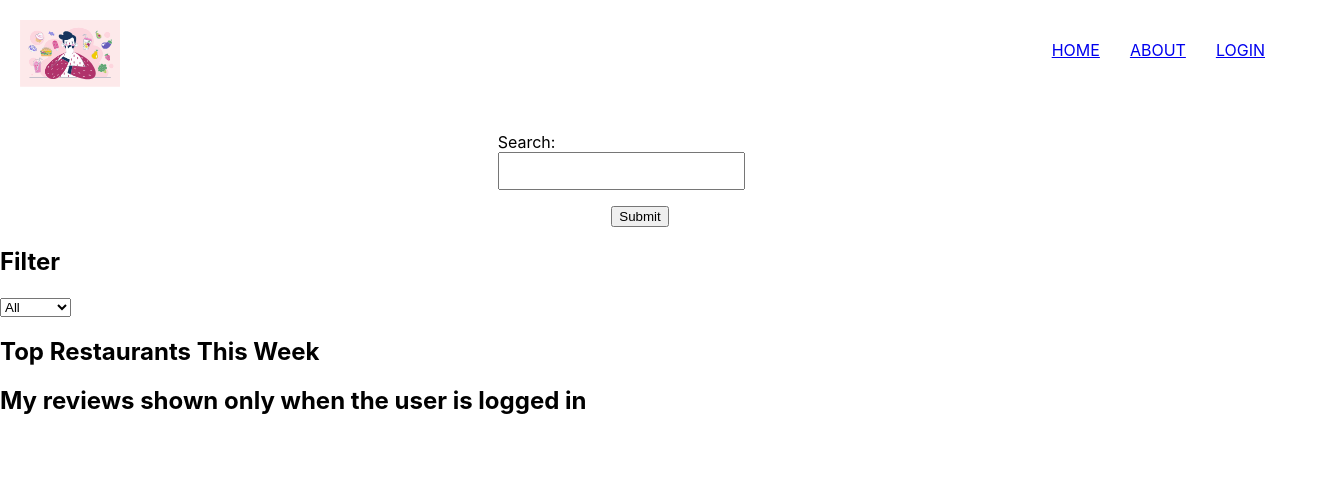
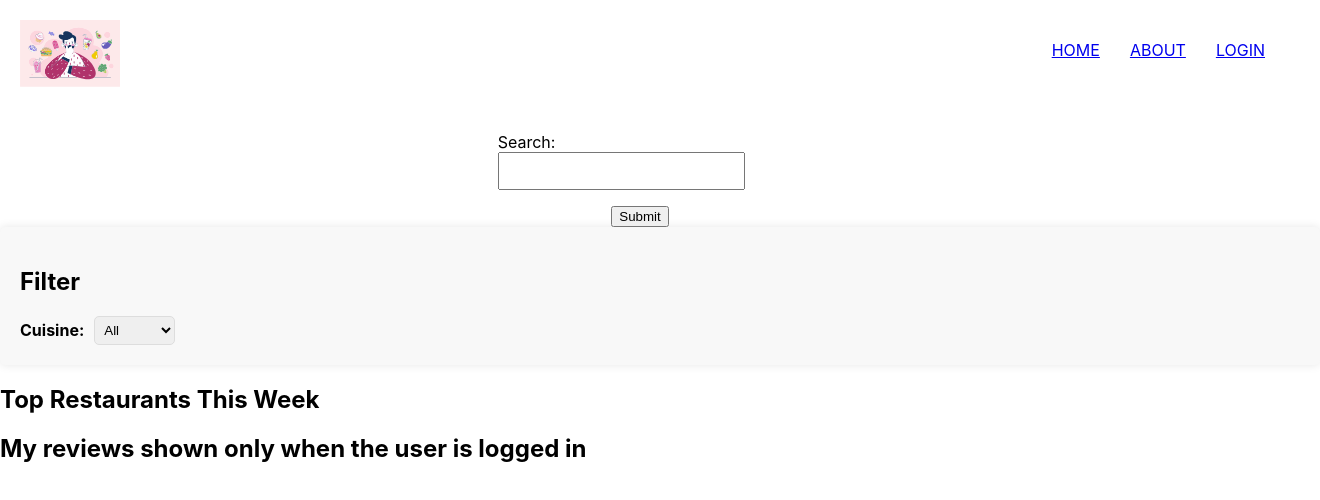
Before and after one commit to LeeJihyun99/RestaurantReviewApp, a React (Create React App) app in the folder restaurant-review-app/: page / in a window 1280 px wide. Shown: the top 500 px of the page, 1320 px wide, since content can reach past the window. Built offline with nearby package versions, Linux system fonts and the light colour scheme.

Commit message:
Update sccs, decorate a bit :_>

```diff
--- a/restaurant-review-app/src/components/filter/filter.component.jsx
+++ b/restaurant-review-app/src/components/filter/filter.component.jsx
@@ -1,4 +1,5 @@
 import React, { useState } from 'react';
+import './filter.styles.scss';
 
 const Filter = () => {
     const [cuisine, setCuisine] = useState('All');
@@ -8,9 +9,11 @@ const Filter = () => {
     };
 
     return (
-        <div>
+        <div className="filter-container">
             <h2>Filter</h2>
-            <select value={cuisine} onChange={handleChange}>
+            <div className="filter-content">
+                <label htmlFor="cuisine">Cuisine: </label>
+                <select id="cuisine" value={cuisine} onChange={handleChange}>
                     <option value="All">All</option>
                     <option value="Italian">Italian</option>
                     <option value="Chinese">Chinese</option>
@@ -18,6 +21,7 @@ const Filter = () => {
                     {/* Add more options as needed */}
                 </select>
             </div>
+        </div>
     );
 };
 
--- /dev/null
+++ b/restaurant-review-app/src/components/filter/filter.styles.scss
@@ -0,0 +1,25 @@
+// filter.styles.scss
+
+.filter-container {
+    width: 100%;
+    padding: 20px;
+    background-color: #f8f8f8;
+    border-radius: 5px;
+    box-shadow: 0px 0px 10px rgba(0, 0, 0, 0.1);
+}
+
+.filter-content {
+    display: flex;
+    align-items: center;
+    gap: 10px;
+
+    label {
+        font-weight: bold;
+    }
+
+    select {
+        padding: 5px;
+        border-radius: 5px;
+        border: 1px solid #ddd;
+    }
+}
```
Lines whose indentation alone changed are shown as unchanged.
